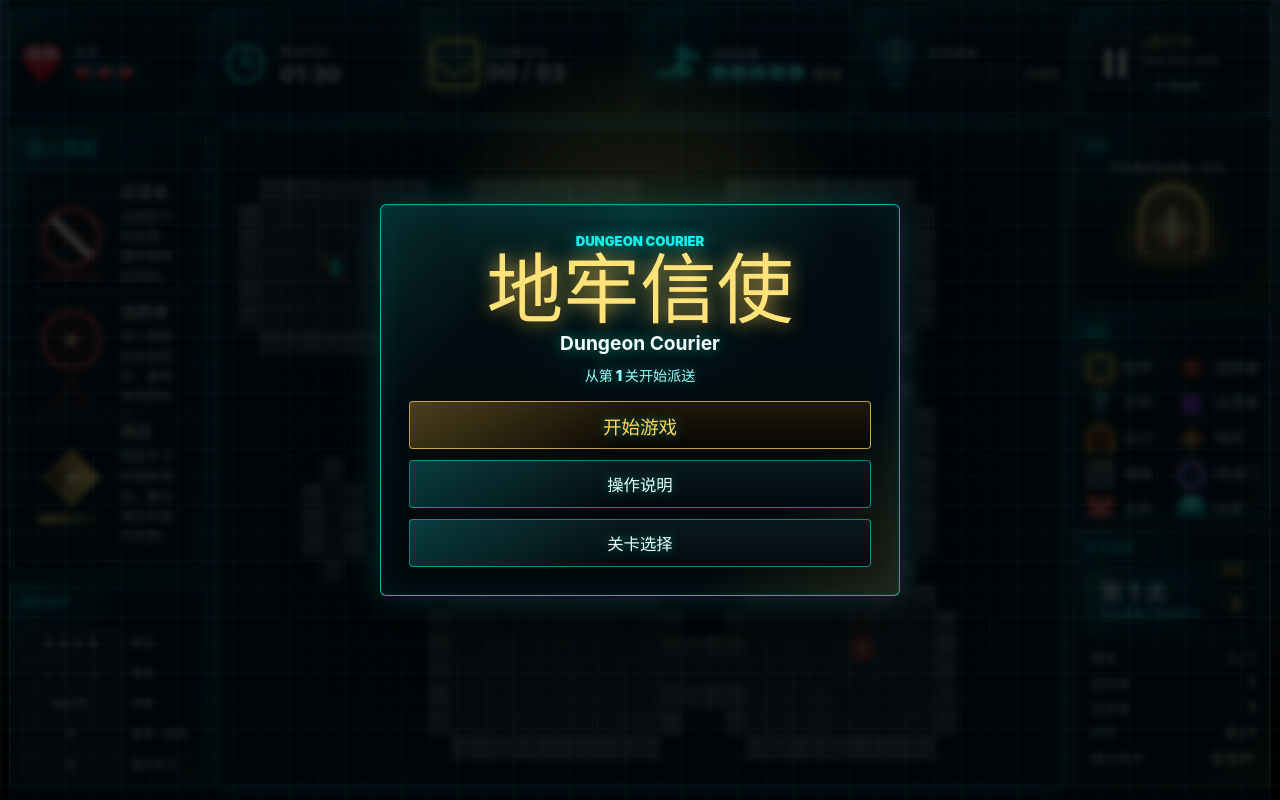
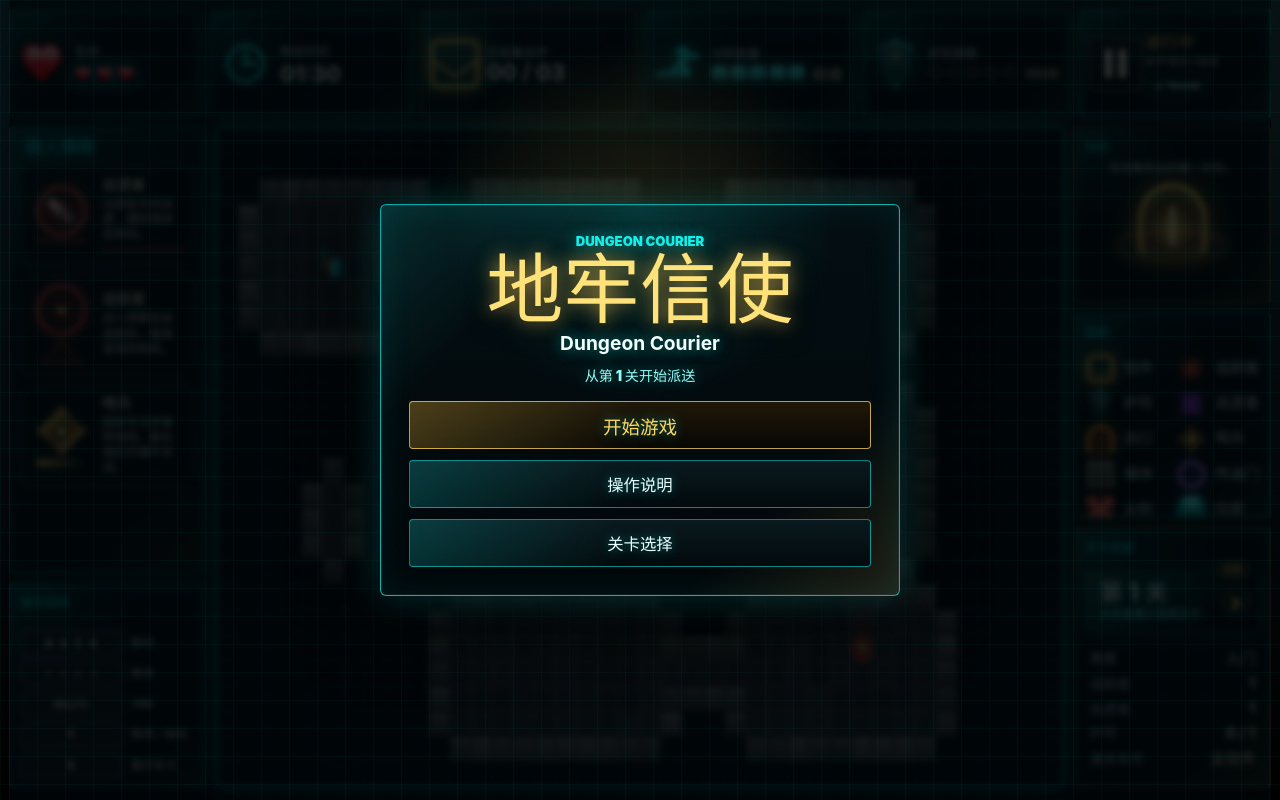
Before and after one commit to WuYuJie0530/Dungeon-Courier, a website built with Vite: page index.html in a window 1280 px wide. Built offline with nearby package versions, Linux system fonts and the light colour scheme.

Commit message:
Fix enemy intel panel layout

```diff
--- a/src/style.css
+++ b/src/style.css
@@ -926,9 +926,11 @@ input {
 
 .intel-panel {
   display: grid;
-  grid-template-rows: auto minmax(0, 1fr) minmax(0, 1fr);
-  gap: clamp(0.72rem, 1vw, 1rem);
-  padding: clamp(0.72rem, 0.9vw, 1rem);
+  grid-template-rows: auto;
+  grid-auto-rows: minmax(0, auto);
+  align-content: start;
+  gap: clamp(0.46rem, 0.7vw, 0.72rem);
+  padding: clamp(0.62rem, 0.78vw, 0.86rem);
 }
 
 .intel-panel h2 {
@@ -942,11 +944,11 @@ input {
 .enemy-entry,
 .enemy-card {
   display: grid;
-  grid-template-columns: clamp(5.9rem, 6.55vw, 7.6rem) minmax(0, 1fr);
-  gap: clamp(0.76rem, 1vw, 1.16rem);
+  grid-template-columns: clamp(4.75rem, 5.35vw, 6.05rem) minmax(0, 1fr);
+  gap: clamp(0.56rem, 0.78vw, 0.9rem);
   align-items: center;
-  min-height: clamp(9.2rem, 18.6svh, 11.7rem);
-  padding: clamp(0.85rem, 1.05vw, 1.16rem);
+  min-height: clamp(6.75rem, 13.2svh, 8.65rem);
+  padding: clamp(0.62rem, 0.82vw, 0.92rem);
   border: 2px solid rgba(214, 218, 213, 0.2);
   border-radius: 8px;
   background: rgba(5, 12, 15, 0.72);
@@ -956,9 +958,9 @@ input {
 .enemy-entry strong,
 .enemy-card strong {
   display: block;
-  margin-bottom: clamp(0.42rem, 0.55vw, 0.68rem);
+  margin-bottom: clamp(0.24rem, 0.36vw, 0.46rem);
   color: #fff9e8;
-  font-size: clamp(1.12rem, 1.32vw, 1.48rem);
+  font-size: clamp(1rem, 1.16vw, 1.28rem);
   line-height: 1;
   text-shadow: 0 0 10px rgba(255, 231, 183, 0.16);
 }
@@ -976,8 +978,8 @@ input {
 
 .enemy-avatar {
   position: relative;
-  width: clamp(4.2rem, 4.75vw, 5.42rem);
-  height: clamp(4.2rem, 4.75vw, 5.42rem);
+  width: clamp(3.35rem, 3.9vw, 4.45rem);
+  height: clamp(3.35rem, 3.9vw, 4.45rem);
   display: block;
   border-radius: 50%;
 }
@@ -991,33 +993,57 @@ input {
   display: grid;
   justify-items: center;
   align-content: center;
-  gap: clamp(0.48rem, 0.62vw, 0.72rem);
+  gap: clamp(0.22rem, 0.34vw, 0.42rem);
 }
 
 .enemy-card p {
   max-width: 12.5em;
   color: #d7dde0;
-  font-size: clamp(1rem, 1.12vw, 1.22rem);
+  font-size: clamp(0.78rem, 0.88vw, 0.98rem);
   font-weight: 700;
-  line-height: 1.52;
+  line-height: 1.36;
 }
 
 .patrol-avatar {
   border: 3px solid #ff5548;
   background:
-    linear-gradient(45deg, transparent 44%, #ffe4dc 45% 55%, transparent 56%),
-    radial-gradient(circle at 50% 50%, rgba(255, 85, 72, 0.28), transparent 42%),
+    radial-gradient(circle at 50% 50%, transparent 0 44%, rgba(255, 85, 72, 0.42) 45% 54%, transparent 55%),
     rgba(18, 8, 9, 0.95);
   box-shadow:
     inset 0 0 0 2px rgba(255, 255, 255, 0.08),
     0 0 16px rgba(255, 73, 62, 0.42);
 }
 
+.patrol-avatar::before,
+.patrol-avatar::after {
+  content: "";
+  position: absolute;
+  left: 50%;
+  top: 50%;
+  border-radius: 999px;
+  transform: translate(-50%, -50%) rotate(42deg);
+}
+
+.patrol-avatar::before {
+  width: 72%;
+  height: 0.48rem;
+  background: linear-gradient(90deg, #ffe4dc 0 46%, #6b7f82 47% 100%);
+  box-shadow: 0 0 8px rgba(255, 228, 220, 0.34);
+}
+
+.patrol-avatar::after {
+  width: 34%;
+  height: 34%;
+  border: 2px solid rgba(255, 85, 72, 0.78);
+  background: rgba(255, 85, 72, 0.12);
+  transform: translate(-50%, -50%);
+}
+
 .chaser-avatar {
   border: 3px solid #ff4d42;
   background:
-    radial-gradient(circle at 50% 50%, #ffd56a 0 13%, #200b0b 14% 22%, transparent 23%),
-    radial-gradient(circle at 50% 50%, rgba(255, 61, 52, 0.34), transparent 45%),
+    radial-gradient(circle at 50% 50%, #ffd56a 0 11%, #200b0b 12% 19%, transparent 20%),
+    radial-gradient(circle at 50% 50%, rgba(255, 61, 52, 0.36), transparent 48%),
     rgba(24, 7, 8, 0.95);
   box-shadow:
     inset 0 0 0 2px rgba(255, 255, 255, 0.08),
@@ -1048,8 +1074,8 @@ input {
 .sentinel-avatar {
   border: 3px solid #ffd75e;
   background:
-    radial-gradient(circle at 50% 50%, #fff0a3 0 14%, transparent 15%),
-    conic-gradient(from 90deg, #ffd75e, #6b4215, #ffd75e);
+    radial-gradient(circle at 50% 50%, #fff0a3 0 12%, #3c2908 13% 21%, transparent 22%),
+    linear-gradient(135deg, rgba(255, 215, 94, 0.96), #6b4215 52%, rgba(255, 215, 94, 0.94));
   clip-path: polygon(50% 0, 100% 50%, 50% 100%, 0 50%);
   box-shadow:
     inset 0 0 0 2px rgba(255, 255, 255, 0.08),
@@ -1057,31 +1083,31 @@ input {
 }
 
 .sentinel-beam {
-  width: min(5.4rem, 86%);
-  height: 0.52rem;
+  width: min(4.35rem, 78%);
+  height: 0.36rem;
   background: linear-gradient(90deg, rgba(255, 215, 94, 0.88), rgba(255, 215, 94, 0));
   filter: drop-shadow(0 0 8px rgba(255, 215, 94, 0.45));
 }
 
 .enemy-route {
-  height: 0.4rem;
-  border-top: clamp(3px, 0.24vw, 4px) dashed #ff4c42;
+  height: 0.26rem;
+  border-top: clamp(2px, 0.18vw, 3px) dashed #ff4c42;
   filter: drop-shadow(0 0 6px rgba(255, 76, 66, 0.45));
 }
 
 .enemy-route-short {
-  width: min(5.8rem, 82%);
+  width: min(4.4rem, 76%);
 }
 
 .enemy-route-long {
-  width: min(10.4rem, 100%);
-  margin-top: clamp(0.72rem, 0.86vw, 0.96rem);
+  width: min(8.2rem, 100%);
+  margin-top: clamp(0.36rem, 0.48vw, 0.58rem);
 }
 
 .vision-cone {
   position: relative;
-  width: min(5.7rem, 86%);
-  height: clamp(2.65rem, 3.35vw, 3.45rem);
+  width: min(4.35rem, 78%);
+  height: clamp(1.65rem, 2.05vw, 2.25rem);
   clip-path: polygon(50% 0, 100% 100%, 0 100%);
   background: rgba(209, 49, 42, 0.72);
 }
@@ -2780,25 +2806,25 @@ button.level-badge[aria-expanded="true"] {
   }
 
   .enemy-card {
-    grid-template-columns: 4.3rem minmax(0, 1fr);
-    gap: 0.58rem;
-    min-height: 7.9rem;
-    padding: 0.62rem;
+    grid-template-columns: 3.7rem minmax(0, 1fr);
+    gap: 0.48rem;
+    min-height: 5.85rem;
+    padding: 0.48rem;
   }
 
   .enemy-avatar {
-    width: 3.55rem;
-    height: 3.55rem;
+    width: 3rem;
+    height: 3rem;
   }
 
   .enemy-card strong {
-    margin-bottom: 0.36rem;
-    font-size: 1rem;
+    margin-bottom: 0.24rem;
+    font-size: 0.9rem;
   }
 
   .enemy-card p {
-    font-size: 0.86rem;
-    line-height: 1.42;
+    font-size: 0.74rem;
+    line-height: 1.28;
   }
 
   .objective-panel p,
@@ -2822,7 +2848,12 @@ button.level-badge[aria-expanded="true"] {
   }
 
   .vision-cone {
-    height: 2.34rem;
+    height: 1.42rem;
+  }
+
+  .sentinel-beam,
+  .enemy-route-short {
+    width: min(3.45rem, 74%);
   }
 
   .control-row {
@@ -3008,18 +3039,18 @@ button.level-badge[aria-expanded="true"] {
   }
 
   .enemy-card {
-    grid-template-columns: clamp(4.55rem, 5.3vw, 5.7rem) minmax(0, 1fr);
-    min-height: clamp(8.5rem, 16.8svh, 10.2rem);
-    padding: clamp(0.72rem, 0.86vw, 0.96rem);
+    grid-template-columns: clamp(3.85rem, 4.45vw, 4.8rem) minmax(0, 1fr);
+    min-height: clamp(6.25rem, 12.2svh, 7.45rem);
+    padding: clamp(0.52rem, 0.68vw, 0.74rem);
   }
 
   .enemy-avatar {
-    width: clamp(3.65rem, 4.2vw, 4.45rem);
-    height: clamp(3.65rem, 4.2vw, 4.45rem);
+    width: clamp(3.1rem, 3.55vw, 3.8rem);
+    height: clamp(3.1rem, 3.55vw, 3.8rem);
   }
 
   .enemy-card strong {
-    font-size: clamp(1rem, 1.1vw, 1.18rem);
+    font-size: clamp(0.9rem, 0.98vw, 1.04rem);
   }
 
   .objective-panel p,
@@ -3029,7 +3060,8 @@ button.level-badge[aria-expanded="true"] {
   }
 
   .enemy-card p {
-    font-size: clamp(0.82rem, 0.88vw, 0.96rem);
+    font-size: clamp(0.74rem, 0.78vw, 0.84rem);
+    line-height: 1.3;
   }
 }
 
```
